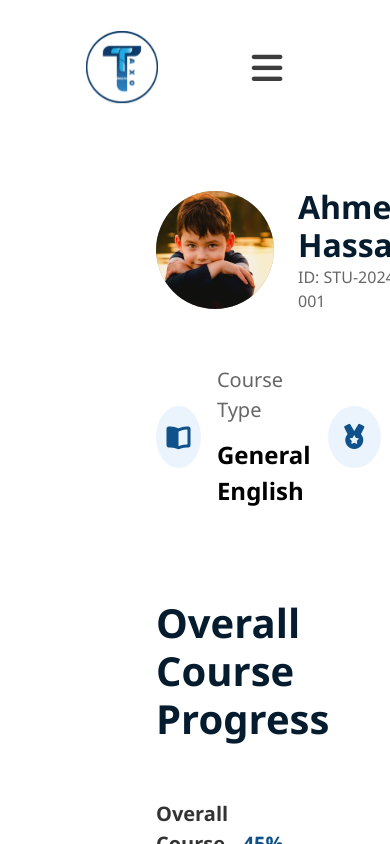
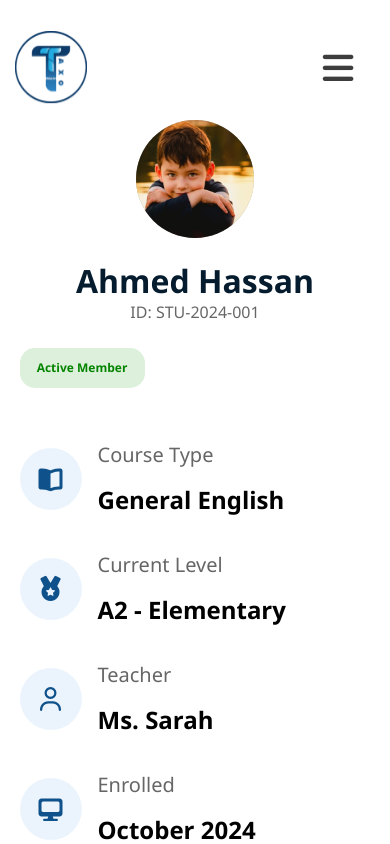
Before and after one commit to YoussefAbbas12/English-Taxo, a React (Vite) app: page /Dashboard in a window 390 px wide. Built offline with nearby package versions, Linux system fonts and the light colour scheme.

Commit message:
final one

```diff
--- a/src/components/dashboard/Dashboard.css
+++ b/src/components/dashboard/Dashboard.css
@@ -6,8 +6,8 @@
 }
 
 .dashboard{
-  width: 100vw;
-  padding: 188px 0 0 0;
+  width: 100%;
+  padding: 120px 0 0 0;
 }
 
 .dashboard .user{
@@ -16,7 +16,8 @@
   align-items: center;
   justify-content: space-between;
   margin-bottom: 52px;
-  padding: 0 156px;
+  padding: 0 5%;
+  flex-wrap: wrap;
 }
 
 .dashboard .user .data{
@@ -63,7 +64,9 @@
   align-items: center;
   justify-content: space-between;
   margin-bottom: 90px;
-  padding: 0 156px;
+  padding: 0 5%;
+  flex-wrap: wrap;
+  gap: 32px;
 }
 
 .user-data>div{
@@ -108,7 +111,7 @@
   display: flex;
   flex-direction: column;
   gap: 48px;
-  padding: 0 156px;
+  padding: 0 5%;
 }
 
 .OverallCourseProgress h2{
@@ -209,7 +212,7 @@
   width: 100%;
   display: flex;
   flex-direction: column;
-  padding: 0 156px;
+  padding: 0 5%;
   gap: 48px;
 }
 
@@ -346,7 +349,7 @@
   flex-direction: column;
   gap: 32px;
   background-color: #F9F9F9;
-  padding: 0 156px 50px 156px;
+  padding: 0 5% 50px 5%;
 }
 
 .Attendance-Commitment h2{
@@ -357,6 +360,7 @@
 .Attendance-Commitment>div{
   display: flex;
   gap: 32px;
+  flex-wrap: wrap;
 }
 
 .Attendance-Commitment>div .AttendanceCard{
@@ -370,8 +374,27 @@
   border-radius: 20px;
   box-shadow: 0 3px 10px 0 #00000010;
   gap: 48px;
-  width: 588px;
+  width: 100%;
+  max-width: 588px;
   height: auto;
+}
+
+@media (max-width: 768px) {
+  .dashboard .user .data {
+    flex-direction: column;
+    text-align: center;
+    width: 100%;
+  }
+  .user-data > div {
+    width: 100%;
+    justify-content: flex-start;
+  }
+  .overall-body .completed {
+    flex-direction: column;
+  }
+  .overall-body .completed .completed-card {
+    width: 100%;
+  }
 }
 
 .Attendance-Commitment .rate{
@@ -491,6 +514,8 @@
 .AttendanceCard .cards{
   display: flex;
   gap: 24px;
+  flex-wrap: wrap;
+  justify-content: center;
 }
 
 .AttendanceCard .cards .card{
--- a/src/layouts/NavBar/NavBar.css
+++ b/src/layouts/NavBar/NavBar.css
@@ -107,6 +107,9 @@ header .header-left ul li a{
     .open{
         transform: translateX(500px);
     }
+    header {
+        padding: 0 15px;
+    }
 }
 
 .dropdown-menu.show{
```
